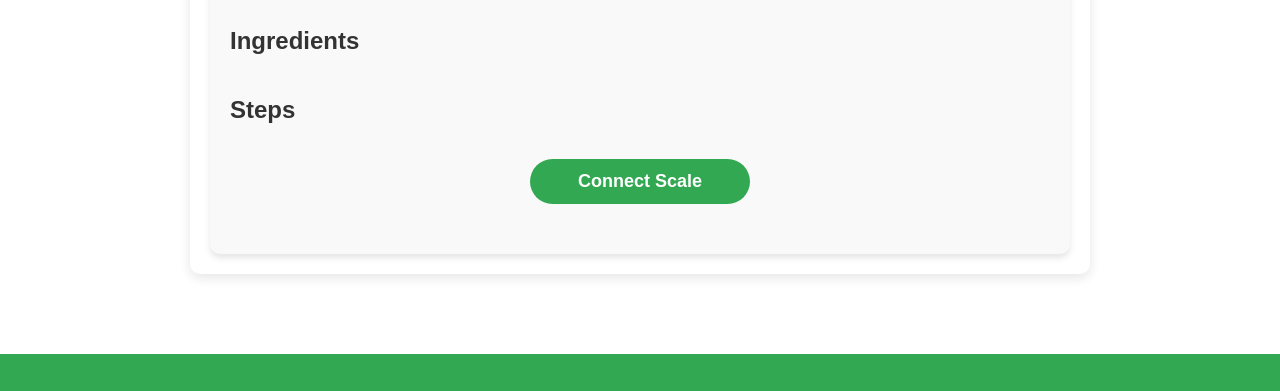
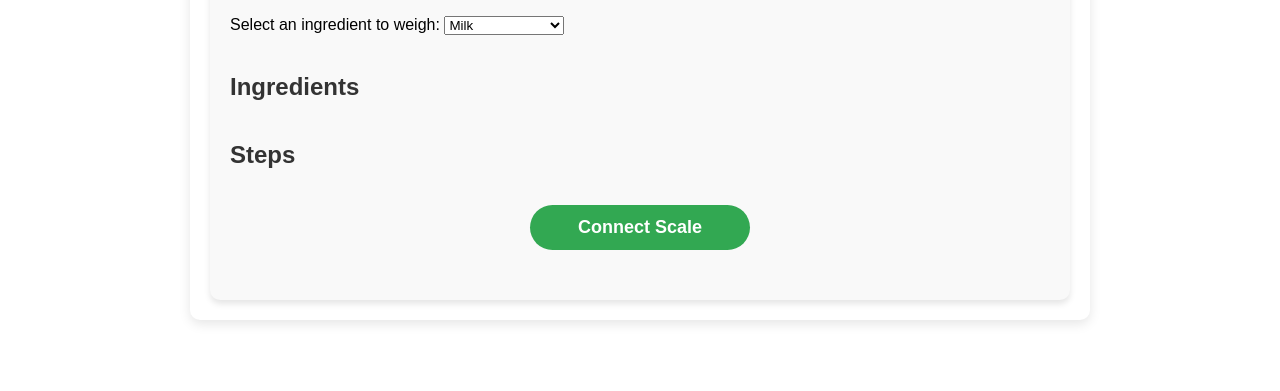
Before and after one commit to bnur-yildirim/NutriScale, a plain HTML site: page front-end/hot-chocolate.html in a window 1280 px wide. Shown: the part 629-1020 px from the top of the page. Drawn offline with Linux system fonts and the light colour scheme; no server answers.

Commit message:
Update hot-chocolate.html

```diff
--- a/front-end/hot-chocolate.html
+++ b/front-end/hot-chocolate.html
@@ -44,18 +44,22 @@
         <section class="recipe-page">
             <div class="recipe-content">
                 <h1 id="recipe-name">Hot Chocolate Recipe</h1>
+                <label for="ingredient-select">Select an ingredient to weigh:</label>
+                <select id="ingredient-select">
+                    <option value="milk">Milk</option>
+                    <option value="cocoa">Cocoa Powder</option>
+                    <option value="sugar">Sugar</option>
+                    <option value="chocolate">Chocolate Chips</option>
+                    <option value="vanilla">Vanilla Extract</option>
+                </select>
 
                 <!-- Ingredients Section -->
                 <h2>Ingredients</h2>
-                <ul id="ingredients-list">
-
-                </ul>
+                <ul id="ingredients-list"></ul>
 
                 <!-- Steps Section -->
                 <h2>Steps</h2>
-                <ol id="steps-list">
-
-                </ol>
+                <ol id="steps-list"></ol>
 
                 <!-- Connect Scale Button -->
                 <button id="connectButton">Connect Scale</button>
```
